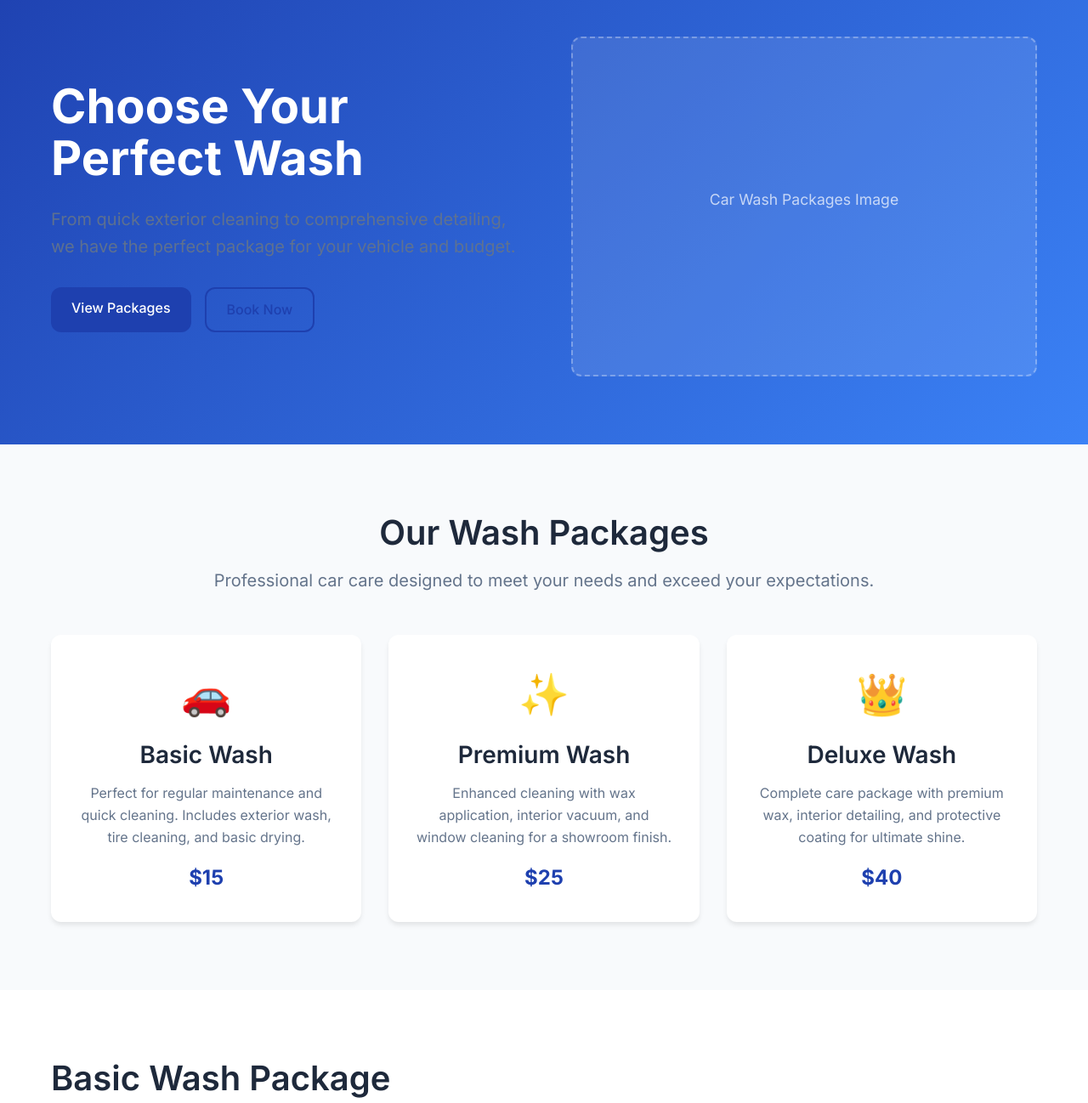
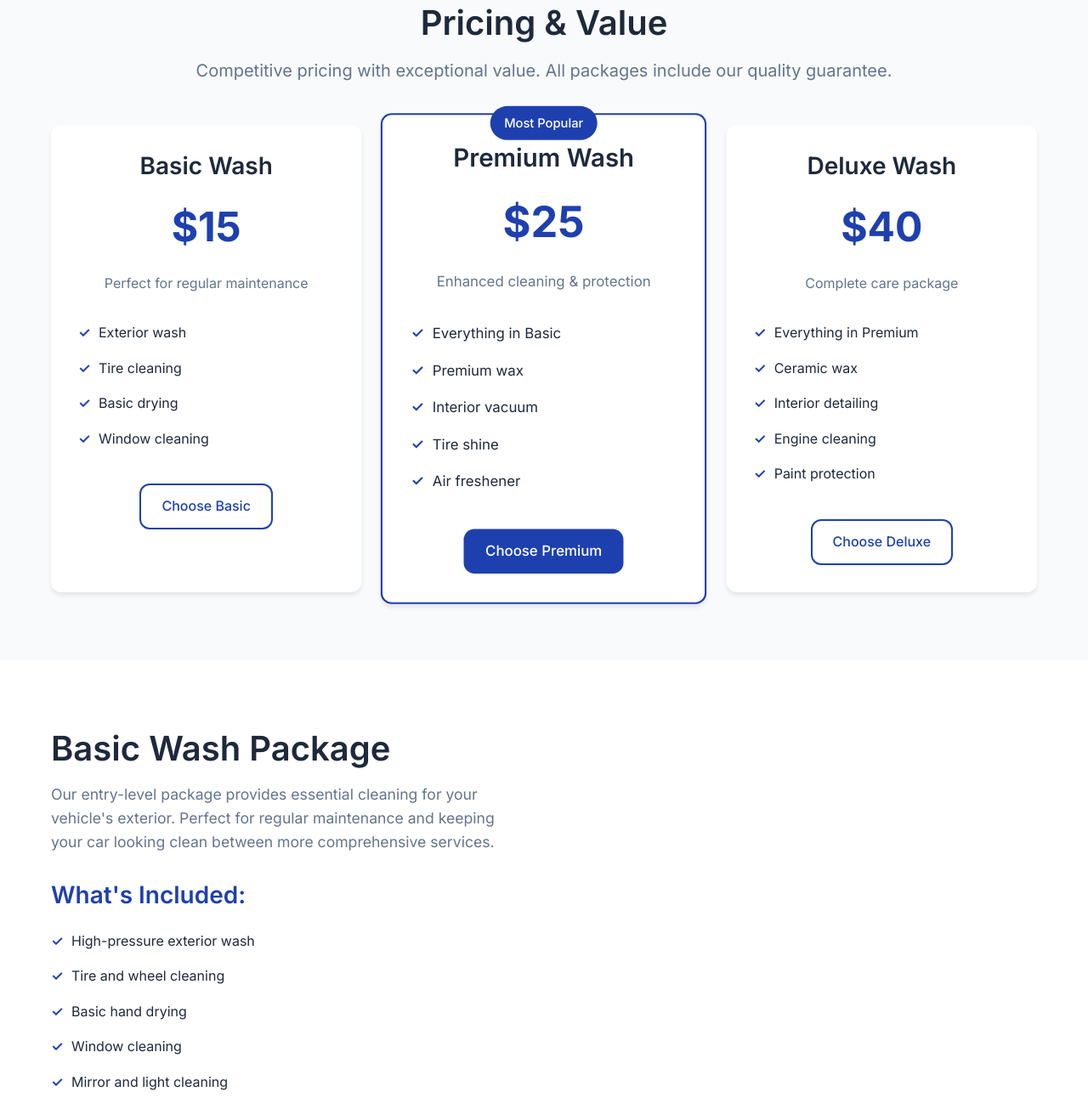
Before and after one commit to marcdejesus/shinyrides-carwash, a plain HTML site: page washes.html in a window 1280 px wide. Shown: the part 77-1375 px from the top of the page at 85% size. Drawn offline with Linux system fonts and the light colour scheme.

Commit message:
Update washes.html

```diff
--- a/washes.html
+++ b/washes.html
@@ -56,52 +56,55 @@
         </div>
     </nav>
 
-    <!-- Header Section -->
-    <section class="hero">
-        <div class="hero-container">
-            <div class="hero-content">
-                <h1 class="hero-title">Choose Your Perfect Wash</h1>
-                <p class="hero-subtitle">From quick exterior cleaning to comprehensive detailing, we have the perfect package for your vehicle and budget.</p>
-                <div class="hero-buttons">
-                    <a href="#packages" class="btn btn-primary">View Packages</a>
-                    <a href="contact.html" class="btn btn-secondary">Book Now</a>
+       <!-- Pricing Section -->
+       <section class="pricing">
+        <div class="container">
+            <h2 class="section-title">Pricing & Value</h2>
+            <p class="section-subtitle">Competitive pricing with exceptional value. All packages include our quality guarantee.</p>
+            <div class="pricing-grid">
+                <div class="pricing-card">
+                    <h3>Basic Wash</h3>
+                    <div class="price">$15</div>
+                    <p>Perfect for regular maintenance</p>
+                    <ul>
+                        <li>Exterior wash</li>
+                        <li>Tire cleaning</li>
+                        <li>Basic drying</li>
+                        <li>Window cleaning</li>
+                    </ul>
+                    <a href="contact.html" class="btn btn-secondary">Choose Basic</a>
                 </div>
-            </div>
-            <div class="hero-image">
-                <div class="placeholder-image">
-                    <p>Car Wash Packages Image</p>
+                <div class="pricing-card featured">
+                    <div class="popular-badge">Most Popular</div>
+                    <h3>Premium Wash</h3>
+                    <div class="price">$25</div>
+                    <p>Enhanced cleaning & protection</p>
+                    <ul>
+                        <li>Everything in Basic</li>
+                        <li>Premium wax</li>
+                        <li>Interior vacuum</li>
+                        <li>Tire shine</li>
+                        <li>Air freshener</li>
+                    </ul>
+                    <a href="contact.html" class="btn btn-primary">Choose Premium</a>
+                </div>
+                <div class="pricing-card">
+                    <h3>Deluxe Wash</h3>
+                    <div class="price">$40</div>
+                    <p>Complete care package</p>
+                    <ul>
+                        <li>Everything in Premium</li>
+                        <li>Ceramic wax</li>
+                        <li>Interior detailing</li>
+                        <li>Engine cleaning</li>
+                        <li>Paint protection</li>
+                    </ul>
+                    <a href="contact.html" class="btn btn-secondary">Choose Deluxe</a>
                 </div>
             </div>
         </div>
     </section>
 
-    <!-- Features List Section -->
-    <section class="features" id="packages">
-        <div class="container">
-            <h2 class="section-title">Our Wash Packages</h2>
-            <p class="section-subtitle">Professional car care designed to meet your needs and exceed your expectations.</p>
-            <div class="features-grid">
-                <div class="feature-card">
-                    <div class="feature-icon">🚗</div>
-                    <h3>Basic Wash</h3>
-                    <p>Perfect for regular maintenance and quick cleaning. Includes exterior wash, tire cleaning, and basic drying.</p>
-                    <div class="package-price">$15</div>
-                </div>
-                <div class="feature-card">
-                    <div class="feature-icon">✨</div>
-                    <h3>Premium Wash</h3>
-                    <p>Enhanced cleaning with wax application, interior vacuum, and window cleaning for a showroom finish.</p>
-                    <div class="package-price">$25</div>
-                </div>
-                <div class="feature-card">
-                    <div class="feature-icon">👑</div>
-                    <h3>Deluxe Wash</h3>
-                    <p>Complete care package with premium wax, interior detailing, and protective coating for ultimate shine.</p>
-                    <div class="package-price">$40</div>
-                </div>
-            </div>
-        </div>
-    </section>
 
     <!-- Basic Package Section -->
     <section class="package-detail">
@@ -193,54 +196,6 @@
         </div>
     </section>
 
-    <!-- Pricing Section -->
-    <section class="pricing">
-        <div class="container">
-            <h2 class="section-title">Pricing & Value</h2>
-            <p class="section-subtitle">Competitive pricing with exceptional value. All packages include our quality guarantee.</p>
-            <div class="pricing-grid">
-                <div class="pricing-card">
-                    <h3>Basic Wash</h3>
-                    <div class="price">$15</div>
-                    <p>Perfect for regular maintenance</p>
-                    <ul>
-                        <li>Exterior wash</li>
-                        <li>Tire cleaning</li>
-                        <li>Basic drying</li>
-                        <li>Window cleaning</li>
-                    </ul>
-                    <a href="contact.html" class="btn btn-secondary">Choose Basic</a>
-                </div>
-                <div class="pricing-card featured">
-                    <div class="popular-badge">Most Popular</div>
-                    <h3>Premium Wash</h3>
-                    <div class="price">$25</div>
-                    <p>Enhanced cleaning & protection</p>
-                    <ul>
-                        <li>Everything in Basic</li>
-                        <li>Premium wax</li>
-                        <li>Interior vacuum</li>
-                        <li>Tire shine</li>
-                        <li>Air freshener</li>
-                    </ul>
-                    <a href="contact.html" class="btn btn-primary">Choose Premium</a>
-                </div>
-                <div class="pricing-card">
-                    <h3>Deluxe Wash</h3>
-                    <div class="price">$40</div>
-                    <p>Complete care package</p>
-                    <ul>
-                        <li>Everything in Premium</li>
-                        <li>Ceramic wax</li>
-                        <li>Interior detailing</li>
-                        <li>Engine cleaning</li>
-                        <li>Paint protection</li>
-                    </ul>
-                    <a href="contact.html" class="btn btn-secondary">Choose Deluxe</a>
-                </div>
-            </div>
-        </div>
-    </section>
 
     <!-- CTA Section -->
     <section class="cta">
```
